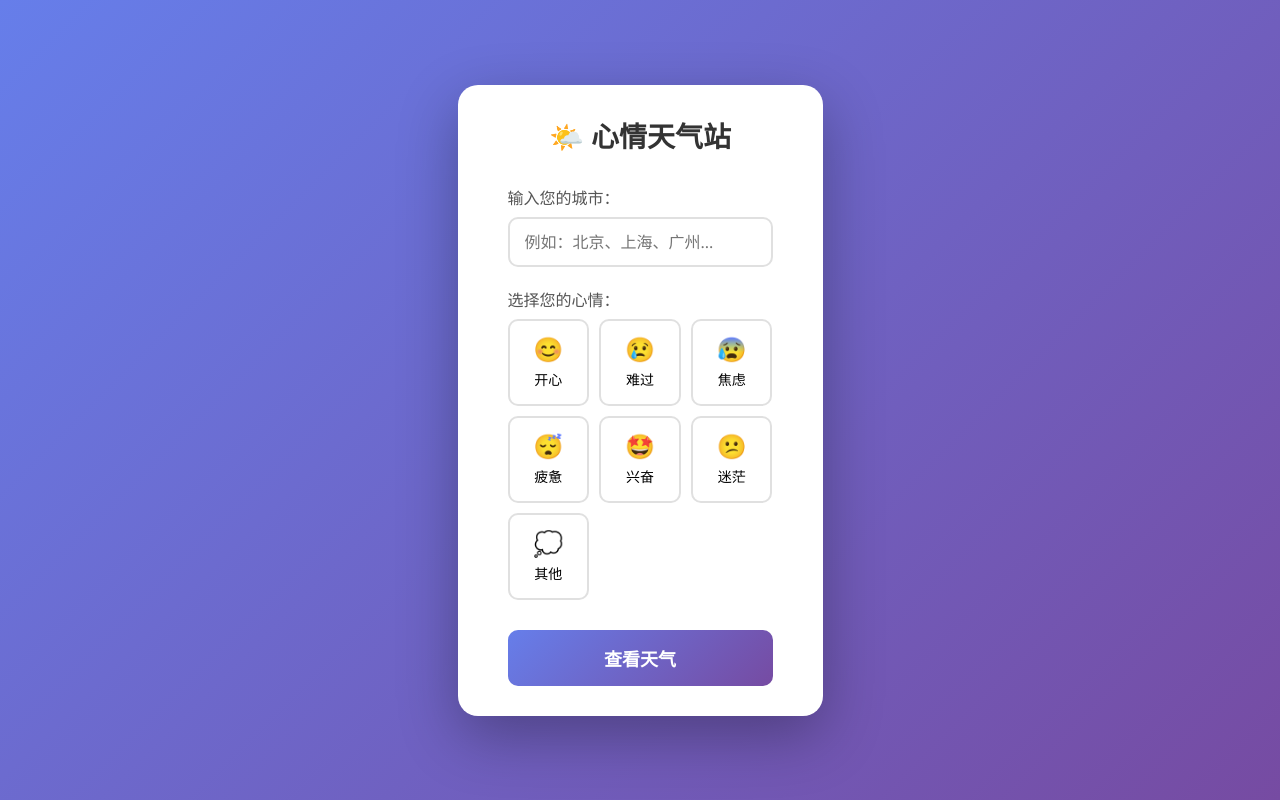
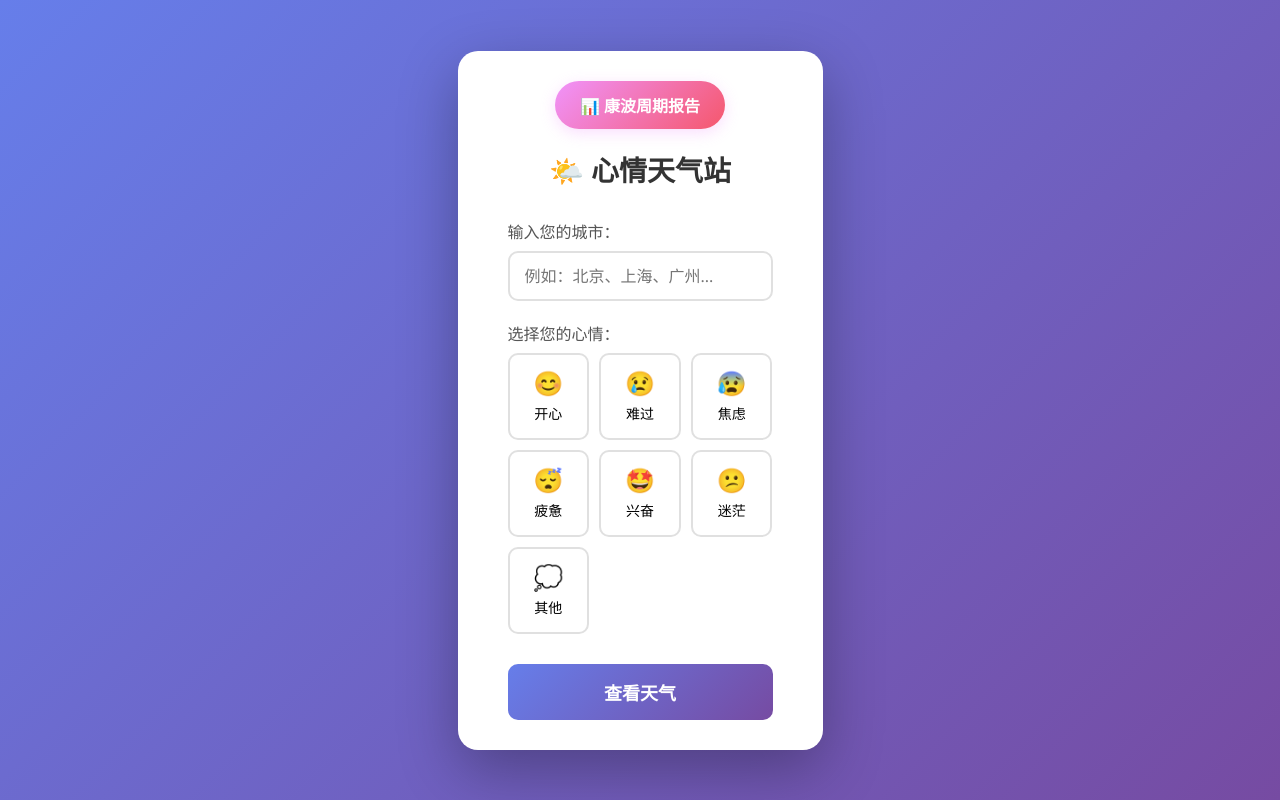
Before and after one commit to cantyouknow/github.io, a plain HTML site: page index.html in a window 1280 px wide. Drawn offline with Linux system fonts and the light colour scheme; no server answers.

Commit message:
添加康波

```diff
--- a/index.html
+++ b/index.html
@@ -428,6 +428,24 @@
     <!-- 主界面 -->
     <div class="main-content" id="mainContent">
         <div class="container">
+            <!-- 导航链接 -->
+            <div style="text-align: center; margin-bottom: 20px;">
+                <a href="康波周期可视化报告.html" style="
+                    display: inline-block;
+                    padding: 12px 25px;
+                    background: linear-gradient(135deg, #f093fb 0%, #f5576c 100%);
+                    color: white;
+                    text-decoration: none;
+                    border-radius: 25px;
+                    font-size: 16px;
+                    font-weight: 600;
+                    transition: transform 0.3s, box-shadow 0.3s;
+                    box-shadow: 0 4px 15px rgba(240, 147, 251, 0.3);
+                " onmouseover="this.style.transform='translateY(-2px)'; this.style.boxShadow='0 6px 20px rgba(240, 147, 251, 0.4)'" onmouseout="this.style.transform='translateY(0)'; this.style.boxShadow='0 4px 15px rgba(240, 147, 251, 0.3)'">
+                    📊 康波周期报告
+                </a>
+            </div>
+
             <h1>🌤️ 心情天气站</h1>
 
         <div class="form-group">
```
